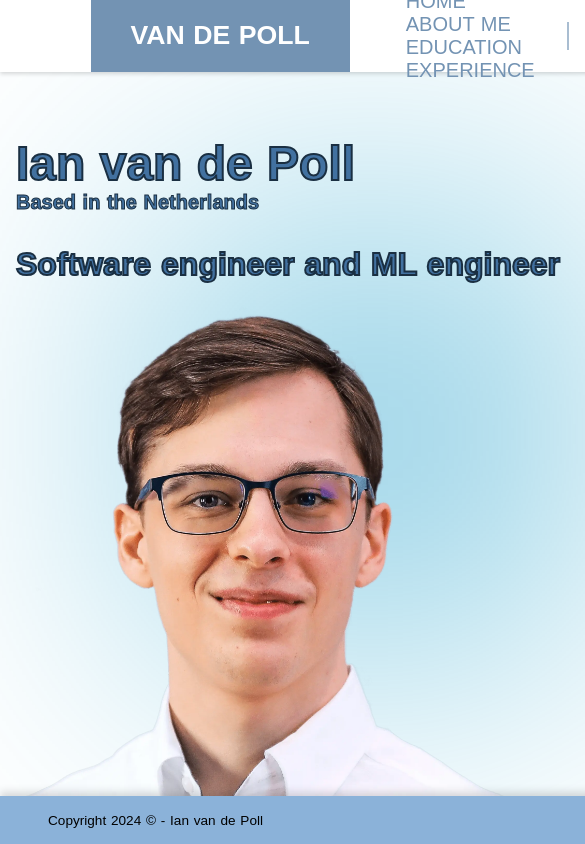
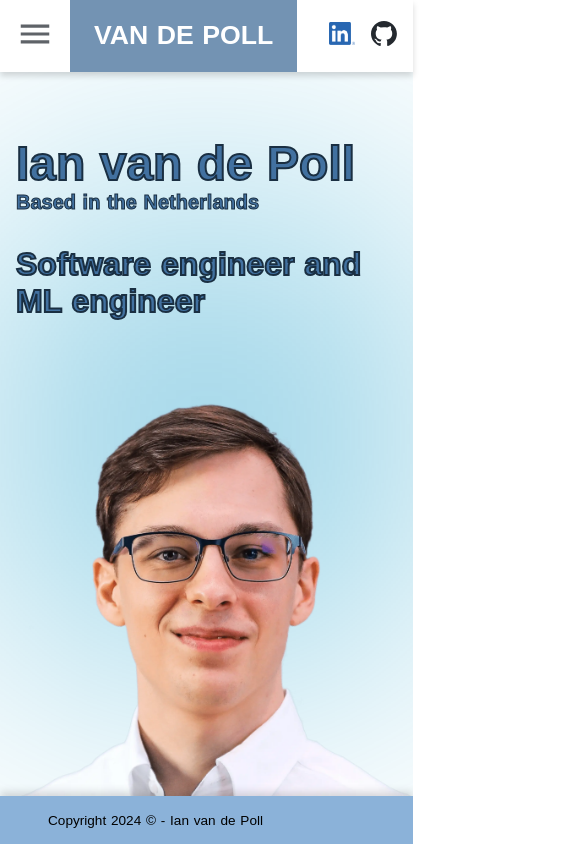
Before and after one commit to tragamota/ianvandepoll.nl, a Nuxt app: page / in a window 390 px wide. Shown: the top 844 px of the page, 585 px wide, since content can reach past the window. Built offline with nearby package versions, Linux system fonts and the light colour scheme.

Commit message:
Responsive header is working needs styling on mobile

```diff
--- a/assets/css/main.scss
+++ b/assets/css/main.scss
@@ -1,5 +1,5 @@
-$breakpoints: (576px, 768px, 992px, 1200px, 1400px, 1720px);
-$breaksizes: (540px, 720px, 960px, 1140px, 1320px, 1640px);
+$breakpoints: (576px, 768px, 992px, 1200px, 1400px);
+$breaksizes: (540px, 720px, 960px, 1140px, 1320px);
 
 *,
 *::before,
@@ -51,3 +51,7 @@ html {
     }
   }
 }
+
+h1, h2, h3, h4 {
+  color: #4271a0;
+}
--- a/components/Header.vue
+++ b/components/Header.vue
@@ -1,210 +1,346 @@
-import type { NuxtLink } from '#build/components';
 <template>
   <header class="header">
     <div class="header-container">
-      <div class="header-menu">
-        <img class="header-menu-icon" src="~/assets/images/menu-icon.svg">
+      <div class="header-menu" @click="toggleMenu">
+        <img
+          v-if="!menuOpen"
+          src="~/assets/images/menu-icon.svg"
+          class="header-menu-icon"
+          alt="Menu icon"
+        />
+        <img
+          v-else
+          src="~/assets/images/close-icon.svg"
+          class="header-menu-icon"
+          alt="Close icon"
+        />
       </div>
 
       <NuxtLink to="/" class="header-logo">
         <span>Van de Poll</span>
       </NuxtLink>
 
-      <div class="header-routes">
-        <ul class="header-list">
-          <li class="header-item">
+      <div class="header-content">
+        <ul class="header-routes">
+          <li class="header-route">
             <NuxtLink to="/">Home</NuxtLink>
           </li>
-          <li class="header-item">
+          <li class="header-route">
             <NuxtLink to="/about">About me</NuxtLink>
           </li>
-          <li class="header-item">
+          <li class="header-route">
             <NuxtLink to="/education">Education</NuxtLink>
           </li>
-          <li class="header-item">
+          <li class="header-route">
             <NuxtLink to="/experience">Experience</NuxtLink>
           </li>
         </ul>
 
         <div class="header-divider"></div>
 
-        <ul class="header-list">
-          <li class="header-item">
+        <ul class="header-extras">
+          <li class="header-route">
             <NuxtLink to="/blog">Blog</NuxtLink>
           </li>
-          <li class="header-item">
+          <li class="header-route">
             <NuxtLink to="/contact">Contact</NuxtLink>
           </li>
         </ul>
-      </div>
 
         <ul class="header-socials">
-        <li class="header-item">
+          <li class="header-route">
             <a
               href="https://www.linkedin.com/in/ian-v-a64845158/"
               target="_blank"
             >
-            <img class="header-icon" src="~/assets/images/linkedin-icon.png" />
+              <img
+                class="header-icon"
+                src="~/assets/images/linkedin-icon.png"
+              />
             </a>
           </li>
-        <li class="header-item">
+          <li class="header-route">
             <a href="https://github.com/tragamota" target="_blank">
               <img class="header-icon" src="~/assets/images/github-icon.svg" />
             </a>
           </li>
         </ul>
       </div>
+    </div>
+
+    <div
+      class="header-mobile-content"
+      :class="{ 'header-mobile-content-open': menuOpen }"
+    >
+      <ul class="header-mobile-routes">
+        <li class="header-mobile-route">
+          <NuxtLink to="/">Home</NuxtLink>
+        </li>
+        <li class="header-mobile-route">
+          <NuxtLink to="/about">About me</NuxtLink>
+        </li>
+        <li class="header-mobile-route">
+          <NuxtLink to="/education">Education</NuxtLink>
+        </li>
+        <li class="header-mobile-route">
+          <NuxtLink to="/experience">Experience</NuxtLink>
+        </li>
+      </ul>
+
+      <div class="header-mobile-divider"></div>
+
+      <ul class="header-mobile-extras">
+        <li class="header-mobile-route">
+          <NuxtLink to="/blog">Blog</NuxtLink>
+        </li>
+        <li class="header-mobile-route">
+          <NuxtLink to="/contact">Contact</NuxtLink>
+        </li>
+      </ul>
+    </div>
   </header>
 </template>
+
+<script lang="ts">
+export default defineComponent({
+  name: "Header",
+  setup() {
+    const menuOpen = ref(false);
+
+    const toggleMenu = () => {
+      menuOpen.value = !menuOpen.value;
+    };
+
+    return {
+      menuOpen,
+      toggleMenu,
+    };
+  },
+});
+</script>
 
 <style scoped lang="scss">
 .header {
   display: block;
   position: sticky;
-
   top: 0;
   left: 0;
   right: 0;
-
   background-color: #fff;
-
-  box-shadow: 0 2px 4px rgba(0, 0, 0, 0.15);
+  box-shadow: 0 4px 6px rgba(0, 0, 0, 0.15);
   z-index: 1000;
 }
 
 .header-container {
   display: flex;
   position: relative;
-
   align-items: center;
   flex-direction: row;
-
   width: 100%;
   height: 4.5rem;
 }
 
 .header-menu {
-  display: block;
+  display: none;
   position: relative;
-
   margin-left: 1rem;
+  cursor: pointer;
 }
 
 .header-menu-icon {
-  display: none;
-  position: relative;
+  width: 38px;
+  height: 38px;
+  transition: transform 0.5s ease, opacity 0.5s ease;
+}
 
-  visibility: collapse;
+.header-menu-icon-enter-active,
+.header-menu-icon-leave-active {
+  transition: transform 0.5s ease, opacity 0.5s ease;
+}
 
-  width: 38px;
-
-  color:#627d97;
+.header-menu-icon-enter,
+.header-menu-icon-leave-to {
+  transform: rotate(90deg);
+  opacity: 0;
 }
 
 .header-logo {
   display: block;
   position: relative;
-
   height: 100%;
-
-  margin-left: 10%;
+  margin-left: 5rem;
   margin-right: 2rem;
-  padding: 1.25rem 2.5rem 1.25rem 2.5rem;
-
+  padding: 1.25rem 2.5rem;
   text-decoration: none;
   text-wrap: nowrap;
-
   background: #7393b3;
 }
 
 .header-logo > span {
   text-transform: uppercase;
-
   font-size: 20pt;
   font-weight: bold;
-
   color: #fff;
 }
 
-.header-routes {
+.header-content {
   display: flex;
   position: relative;
-
   width: 100%;
   height: 100%;
   padding-left: 1rem;
-  padding-right: 1.5rem;
-
+  padding-right: 1rem;
   justify-content: flex-end;
   align-items: center;
+}
+
+.header-routes {
+  display: block;
+  position: relative;
+  padding: 0 0.5rem;
+  margin: 0;
+  list-style: none;
+}
+
+.header-extras {
+  display: block;
+  position: relative;
+  padding: 0 0.5rem;
+  margin: 0 1rem 0 0;
+  list-style: none;
 }
 
 .header-socials {
   display: flex;
   position: relative;
-
   height: 100%;
-
   align-items: center;
-
-  padding: 0;
+  padding-left: 1rem;
 }
 
-.header-list {
-  display: block;
-  position: relative;
-
-  padding: 0 0.5rem 0 0.5rem;
-  margin: 0;
-
-  list-style: none;
-}
-
-.header-item {
+.header-route {
   display: inline-block;
   position: relative;
-
   margin-right: 1rem;
 }
 
-.header-item > a {
+.header-route > a {
   color: #7393b3;
-
   text-decoration: none;
   text-transform: uppercase;
-
   font-size: 1.25rem;
 }
 
-.header-item > a:active {
+.header-route:last-child {
+  margin-right: 0;
+}
+
+.header-route > a:active {
   color: #627d97;
-
   text-decoration: underline;
 }
 
-.header-item > a:hover {
+.header-route > a:hover {
   color: #627d97;
-
   text-decoration: underline;
 }
 
 .header-icon {
   display: inline-block;
-
   width: 26px;
 }
 
 .header-divider {
   display: inline-block;
-
   height: 40%;
-
   border-left: 2px solid #7393b39c;
-
-  margin: 0 1rem 0 0.5rem;
+  margin: 0 1rem 0 1rem;
 }
 
-@media screen and (min-width: 1400px) {
+.header-mobile-content {
+  display: none;
+  flex-direction: column;
+  padding-left: 0;
+  padding-right: 0;
+}
 
+.header-mobile-route {
+  @extend .header-route
+}
+
+.header-mobile-extras {
+  @extend .header-extras
+}
+
+@media screen and (max-width: 768px) {
+  .header-menu {
+    display: block;
+  }
+
+  .header-divider {
+    display: none;
+  }
+
+  .header-routes {
+    display: none;
+  }
+
+  .header-extras {
+    display: none;
+  }
+
+  .header-logo {
+    margin-left: 1rem;
+    margin-right: 0;
+    padding: 1.25rem 1.5rem;
+  }
+
+  .header-mobile-content-open {
+    display: block;
+  }
+}
+
+@media screen and (max-width: 1200px) {
+  .header-menu {
+    display: block;
+  }
+
+  .header-mobile-route {
+    display: block;
+
+    text-align: center;
+
+    margin-right: 0;
+    margin-bottom: 1rem;
+  }
+
+  .header-mobile-route:first-child {
+    margin-top: 1rem;
+  }
+
+  .header-mobile-route:last-child {
+    margin-bottom: 0;
+  }
+
+  .header-mobile-divider {
+    display: none;
+  }
+
+  .header-divider {
+    display: none;
+  }
+
+  .header-routes {
+    display: none;
+  }
+
+  .header-logo {
+    margin-left: 1rem;
+    padding: 1.25rem 1.5rem;
+  }
+
+  .header-mobile-content-open {
+    display: block;
+  }
 }
 </style>
```
Lines whose indentation alone changed are shown as unchanged.
